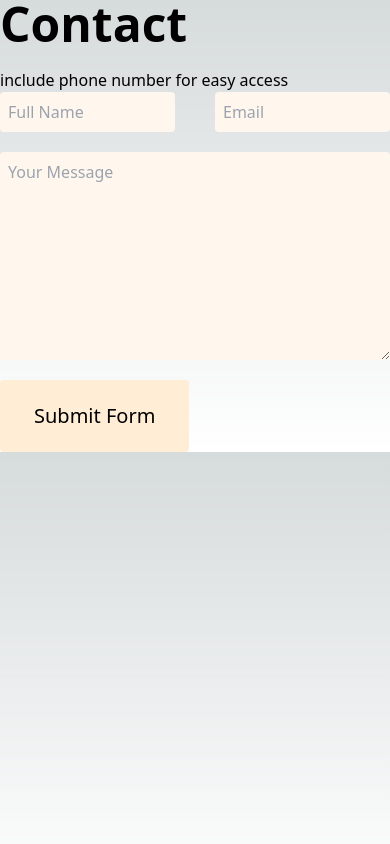
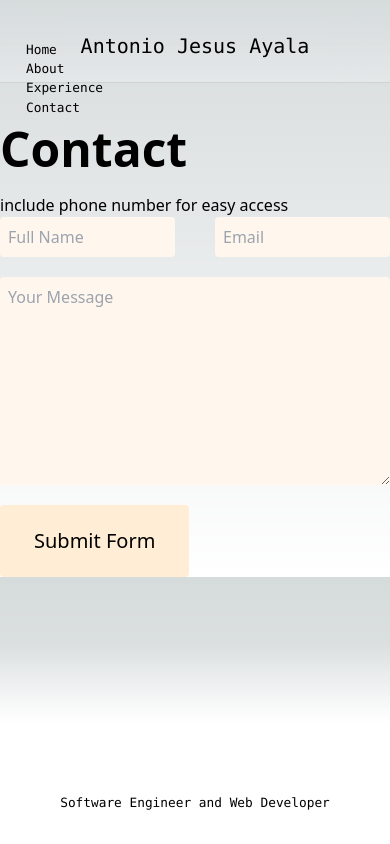
Before and after one commit to antonioclimbs/my-website-portfolio, a Next.js app: page /contact in a window 390 px wide. Built offline with nearby package versions, Linux system fonts and the light colour scheme.

Commit message:
moved header to upper level

```diff
--- a/components/header.tsx
+++ b/components/header.tsx
@@ -2,7 +2,7 @@
 
 import { usePathname } from 'next/navigation';
 import Link from 'next/link';
-import styles from '../styles/Home.module.css'
+import styles from '../styles/Header.module.css'
 
 const navItems = {
   '/': {
--- a/pages/_app.tsx
+++ b/pages/_app.tsx
@@ -1,4 +1,5 @@
 import Head from 'next/head'
+import Header from 'components/header'
 import '../styles/globals.css'
 
 export default function App({ Component, pageProps }) {
@@ -10,6 +11,7 @@
         <meta name="viewport" content="width=device-width, initial-scale=1" />
         <link rel="icon" href="/favicon.ico" />
       </Head>
+      <Header />
       <Component {...pageProps} />
     </>
   )
--- a/pages/contact/index.tsx
+++ b/pages/contact.tsx
@@ -1,5 +1,5 @@
 import type { Metadata } from 'next';
-import Form from './form';
+import Form from './contact/form';
 
 export const metadata: Metadata = {
   title: 'Contact',
--- a/pages/experience.tsx
+++ b/pages/experience.tsx
@@ -24,7 +24,6 @@
         <link rel="icon" href="/favicon.ico" />
       </Head> */}
       <section className={styles.main}>
-        <Header />
         <h1 className="font-bold text-5xl font-serif mb-5">Experience</h1>
         {allJobs}
       </section>
--- a/pages/index.tsx
+++ b/pages/index.tsx
@@ -18,8 +18,6 @@
         <link rel="icon" href="/favicon.ico" />
       </Head> */}
       <main className={styles.main}>
-        <Header />
-
         <div className={styles.center}>
           <Image
             className={styles.logo}
--- /dev/null
+++ b/styles/Header.module.css
@@ -0,0 +1,247 @@
+.main {
+  display: flex;
+  flex-direction: column;
+  justify-content: space-between;
+  align-items: center;
+  padding: 6rem;
+  min-height: 100vh;
+}
+
+.description {
+  display: inherit;
+  justify-content: inherit;
+  align-items: inherit;
+  font-size: 0.85rem;
+  max-width: var(--max-width);
+  width: 100%;
+  z-index: 2;
+  font-family: var(--font-mono);
+}
+
+.description a {
+  display: flex;
+  justify-content: center;
+  align-items: center;
+  gap: 0.5rem;
+}
+
+.description p {
+  position: relative;
+  margin: 0;
+  padding: 1rem;
+  background-color: rgba(var(--callout-rgb), 0.5);
+  border: 1px solid rgba(var(--callout-border-rgb), 0.3);
+  border-radius: var(--border-radius);
+  display: flex;
+  flex-direction: column;
+}
+
+.code {
+  font-weight: 700;
+  font-family: var(--font-mono);
+}
+
+.grid {
+  display: grid;
+  grid-template-columns: repeat(4, minmax(25%, auto));
+  width: var(--max-width);
+  max-width: 100%;
+}
+
+.card {
+  padding: 1rem 1.2rem;
+  border-radius: var(--border-radius);
+  background: rgba(var(--card-rgb), 0);
+  border: 1px solid rgba(var(--card-border-rgb), 0);
+  transition: background 200ms, border 200ms;
+}
+
+.card span {
+  display: inline-block;
+  transition: transform 200ms;
+}
+
+.card h2 {
+  font-weight: 600;
+  margin-bottom: 0.7rem;
+}
+
+.card p {
+  margin: 0;
+  opacity: 0.6;
+  font-size: 0.9rem;
+  line-height: 1.5;
+  max-width: 30ch;
+}
+
+.center {
+  display: flex;
+  justify-content: center;
+  align-items: center;
+  position: relative;
+  padding: 4rem 0;
+}
+
+.center::before {
+  background: var(--secondary-glow);
+  border-radius: 50%;
+  width: 480px;
+  height: 360px;
+  margin-left: -400px;
+}
+
+.center::after {
+  background: var(--primary-glow);
+  width: 240px;
+  height: 180px;
+  z-index: -1;
+}
+
+.center::before,
+.center::after {
+  content: '';
+  left: 50%;
+  position: absolute;
+  filter: blur(45px);
+  transform: translateZ(0);
+}
+
+.logo,
+.thirteen {
+  position: relative;
+}
+
+.thirteen {
+  display: flex;
+  justify-content: center;
+  align-items: center;
+  width: 75px;
+  height: 75px;
+  padding: 25px 10px;
+  margin-left: 16px;
+  transform: translateZ(0);
+  border-radius: var(--border-radius);
+  overflow: hidden;
+  box-shadow: 0px 2px 8px -1px #0000001a;
+}
+
+.thirteen::before,
+.thirteen::after {
+  content: '';
+  position: absolute;
+  z-index: -1;
+}
+
+/* Conic Gradient Animation */
+.thirteen::before {
+  animation: 6s rotate linear infinite;
+  width: 200%;
+  height: 200%;
+  background: var(--tile-border);
+}
+
+/* Inner Square */
+.thirteen::after {
+  inset: 0;
+  padding: 1px;
+  border-radius: var(--border-radius);
+  background: linear-gradient(to bottom right,
+      rgba(var(--tile-start-rgb), 1),
+      rgba(var(--tile-end-rgb), 1));
+  background-clip: content-box;
+}
+
+/* Enable hover only on non-touch devices */
+@media (hover: hover) and (pointer: fine) {
+  .card:hover {
+    background: rgba(var(--card-rgb), 0.1);
+    border: 1px solid rgba(var(--card-border-rgb), 0.15);
+  }
+
+  .card:hover span {
+    transform: translateX(4px);
+  }
+}
+
+@media (prefers-reduced-motion) {
+  .thirteen::before {
+    animation: none;
+  }
+
+  .card:hover span {
+    transform: none;
+  }
+}
+
+/* Mobile */
+@media (max-width: 700px) {
+  .content {
+    padding: 4rem;
+  }
+
+  .grid {
+    grid-template-columns: 1fr;
+    margin-bottom: 120px;
+    max-width: 320px;
+    text-align: center;
+  }
+
+  .card {
+    padding: 1rem 2.5rem;
+  }
+
+  .card h2 {
+    margin-bottom: 0.5rem;
+  }
+
+  .center {
+    padding: 8rem 0 6rem;
+  }
+
+  .center::before {
+    transform: none;
+    height: 300px;
+  }
+
+  .description {
+    font-size: 0.8rem;
+  }
+
+  .description a {
+    padding: 1rem;
+  }
+
+  .description p,
+  .description div {
+    display: flex;
+    justify-content: center;
+    position: fixed;
+    width: 100%;
+  }
+
+  .description p {
+    align-items: center;
+    inset: 0 0 auto;
+    padding: 2rem 1rem 1.4rem;
+    border-radius: 0;
+    border: none;
+    border-bottom: 1px solid rgba(var(--callout-border-rgb), 0.25);
+    background: linear-gradient(to bottom,
+        rgba(var(--background-start-rgb), 1),
+        rgba(var(--callout-rgb), 0.5));
+    background-clip: padding-box;
+    backdrop-filter: blur(24px);
+  }
+
+  .description div {
+    align-items: flex-end;
+    pointer-events: none;
+    inset: auto 0 0;
+    padding: 2rem;
+    height: 200px;
+    background: linear-gradient(to bottom,
+        transparent 0%,
+        rgb(var(--background-end-rgb)) 40%);
+    z-index: 1;
+  }
+}
```
